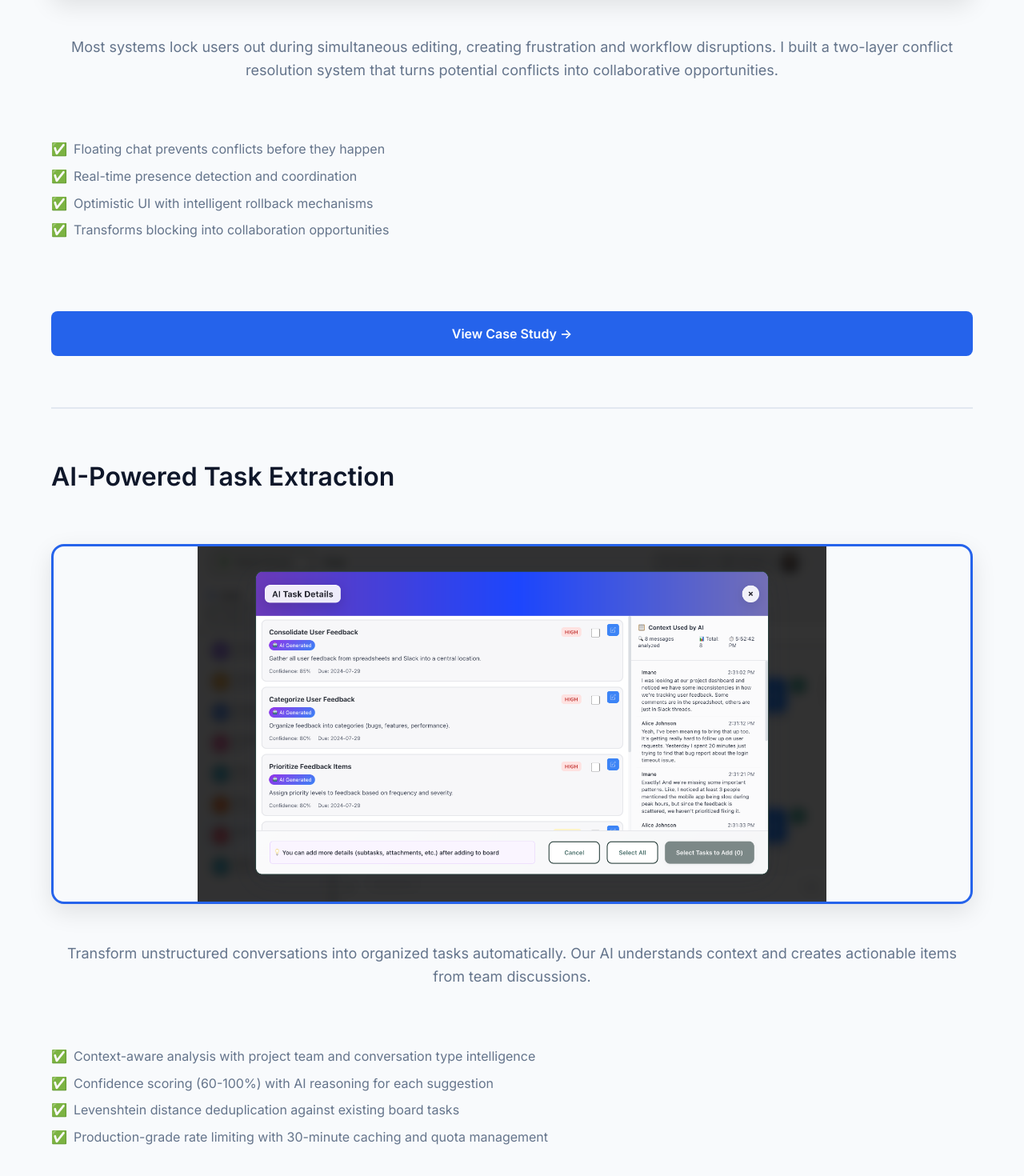
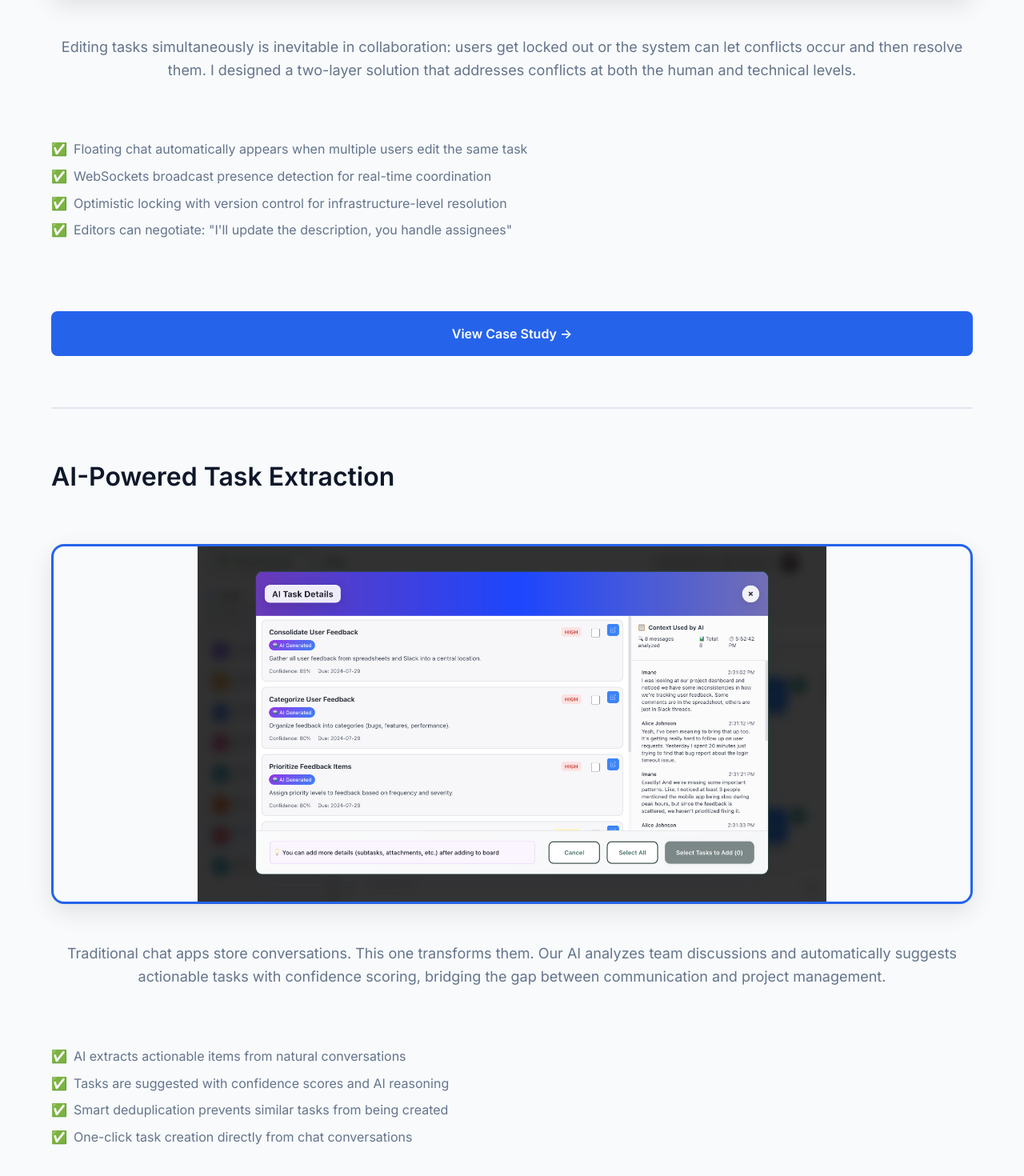
Before and after one commit to Imane-Idrissi/Imane-Idrissi-portfolio, a React (Create React App) app in the folder react-portfolio/: page / in a window 1280 px wide. Shown: the part 1294-2764 px from the top of the page at 80% size. Built offline with nearby package versions, Linux system fonts and the light colour scheme.

Commit message:
fixed description of featured capabilities

```diff
--- a/react-portfolio/src/pages/Home.tsx
+++ b/react-portfolio/src/pages/Home.tsx
@@ -203,19 +203,19 @@ export const Home: React.FC = () => {
           <SectionTitle>Featured Capabilities</SectionTitle>
 
           <FeatureCard>
-            <FeatureTitle>Real-Time Task Management</FeatureTitle>
+            <FeatureTitle>Collaborative Task Editing</FeatureTitle>
             <FeatureImage>
               <img src="/task-board-images/edit-modal.png" alt="Task editing interface" />
             </FeatureImage>
             <FeatureDescription>
-              Most systems lock users out during simultaneous editing, creating frustration and workflow disruptions.
-              I built a two-layer conflict resolution system that turns potential conflicts into collaborative opportunities.
+              Editing tasks simultaneously is inevitable in collaboration: users get locked out or the system can let conflicts occur and then resolve them.
+              I designed a two-layer solution that addresses conflicts at both the human and technical levels.
             </FeatureDescription>
             <BenefitsList>
-              <BenefitItem>Floating chat prevents conflicts before they happen</BenefitItem>
-              <BenefitItem>Real-time presence detection and coordination</BenefitItem>
-              <BenefitItem>Optimistic UI with intelligent rollback mechanisms</BenefitItem>
-              <BenefitItem>Transforms blocking into collaboration opportunities</BenefitItem>
+              <BenefitItem>Floating chat automatically appears when multiple users edit the same task</BenefitItem>
+              <BenefitItem>WebSockets broadcast presence detection for real-time coordination</BenefitItem>
+              <BenefitItem>Optimistic locking with version control for infrastructure-level resolution</BenefitItem>
+              <BenefitItem>Editors can negotiate: "I'll update the description, you handle assignees"</BenefitItem>
             </BenefitsList>
             <Button
               variant="primary"
@@ -232,14 +232,14 @@ export const Home: React.FC = () => {
               <img src="/chat-images/ai-task-extraction.png" alt="AI task extraction interface" />
             </FeatureImage>
             <FeatureDescription>
-              Transform unstructured conversations into organized tasks automatically.
-              Our AI understands context and creates actionable items from team discussions.
+              Traditional chat apps store conversations. This one transforms them.
+              Our AI analyzes team discussions and automatically suggests actionable tasks with confidence scoring, bridging the gap between communication and project management.
             </FeatureDescription>
             <BenefitsList>
-              <BenefitItem>Context-aware analysis with project team and conversation type intelligence</BenefitItem>
-              <BenefitItem>Confidence scoring (60-100%) with AI reasoning for each suggestion</BenefitItem>
-              <BenefitItem>Levenshtein distance deduplication against existing board tasks</BenefitItem>
-              <BenefitItem>Production-grade rate limiting with 30-minute caching and quota management</BenefitItem>
+              <BenefitItem>AI extracts actionable items from natural conversations</BenefitItem>
+              <BenefitItem>Tasks are suggested with confidence scores and AI reasoning</BenefitItem>
+              <BenefitItem>Smart deduplication prevents similar tasks from being created</BenefitItem>
+              <BenefitItem>One-click task creation directly from chat conversations</BenefitItem>
             </BenefitsList>
             <Button variant="primary" size="md">
               View Case Study →
```
